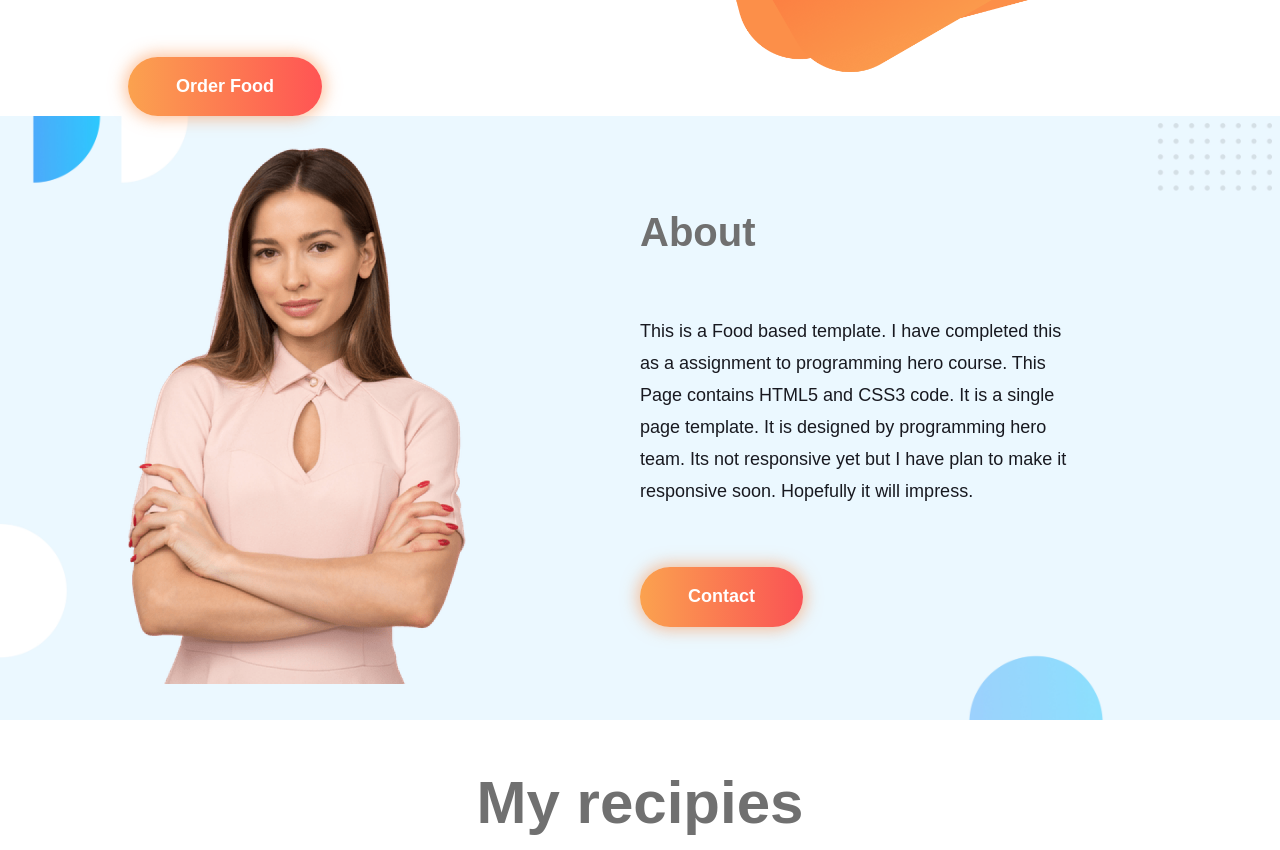
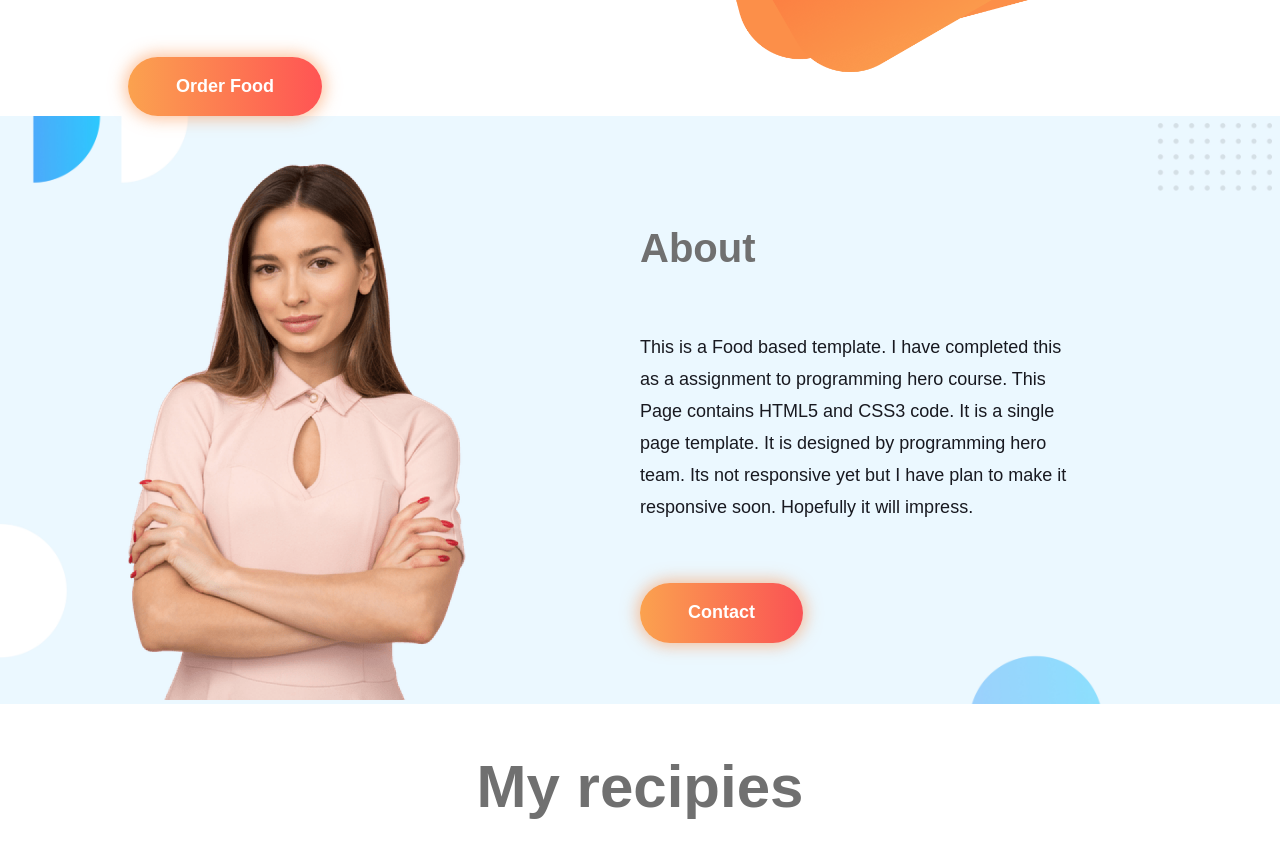
Before and after one commit to mahmudsagar/food-network-programminghero, a plain HTML site: page index.html in a window 1280 px wide. Shown: the part 503-1353 px from the top of the page. Drawn offline with Linux system fonts and the light colour scheme.

Commit message:
about section style edited

```diff
--- a/stylesheet/style.css
+++ b/stylesheet/style.css
@@ -135,7 +135,7 @@ nav {
     background-repeat: no-repeat;
     background-position: top;
     background-size: cover;
-    padding: 2rem 0;
+    padding: 3rem 0 0;
 }
 .about-section {
     display: grid;
```
